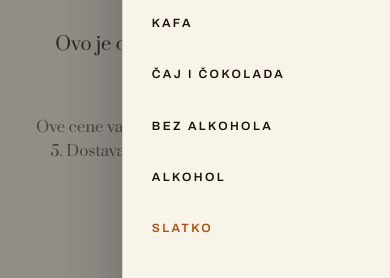
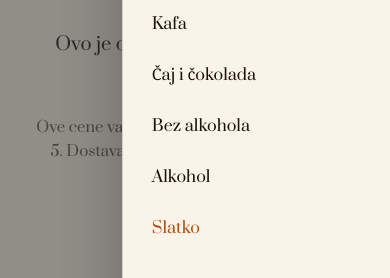
Before and after one commit to gooliverani/soljica-site, a plain HTML site: page trg.html in a window 390 px wide. Both pictures are taken after a click on the label "Meni". Shown: the part 326-604 px from the top of the page. Drawn offline with Linux system fonts and the light colour scheme.

Commit message:
Publish site (source: soljica@a464bec feat(m1): sentence case for the drawer's section rows, at reading size)

```diff
--- a/assets/base.css
+++ b/assets/base.css
@@ -702,6 +702,30 @@ section { padding: var(--band-y) var(--gutter); }
     padding: 0 0.7rem 0.35rem;
     color: var(--text-faint);
   }
+  /* SENTENCE CASE FOR THE SECTION ROWS, goolio's call on seeing M1 shipped (2026-08-16). They
+     went out in the drawer's tracked capitals, inherited from `.micro` on .nav-links, which
+     matched the four site links above them; he chose the sketch's sentence case instead. The
+     hierarchy is better for it: the four site links and the NA OVOJ STRANI label stay labels,
+     and these read as the names they are.
+
+     IT IS NOT THE ONE DECLARATION IT LOOKS LIKE, AND THE REASON IS THE 390px GATE. A .micro
+     label is 12px, and the gate exempts small text only when it is TRACKED AND UPPERCASE,
+     which is precisely the signal sentence case throws away. Dropping text-transform alone
+     would have left six 12px reading-size rows failing the standing rule, and the gate could
+     not have told anyone, because it cannot see inside a closed drawer. So the size goes to
+     reading size in the same rule that takes the capitals off.
+
+     The face is --display on the .rail-door precedent: a destination NAME on a reading-size
+     link takes Prata, where a data line under a heading stays Archivo. **font-weight: 400 is
+     load-bearing, not tidiness**: Prata ships ONE cut, `.micro` above asks for 600, and an
+     inherited 600 here would have the browser synthesise a bold and smear the stems. */
+  .nav-sections a {
+    font-family: var(--display);
+    font-weight: 400;
+    font-size: 1rem;
+    letter-spacing: normal;
+    text-transform: none;
+  }
   .topbar .nav-sections a[aria-current="location"] { color: var(--accent-text); }
 
   .nav-scrim {
```
